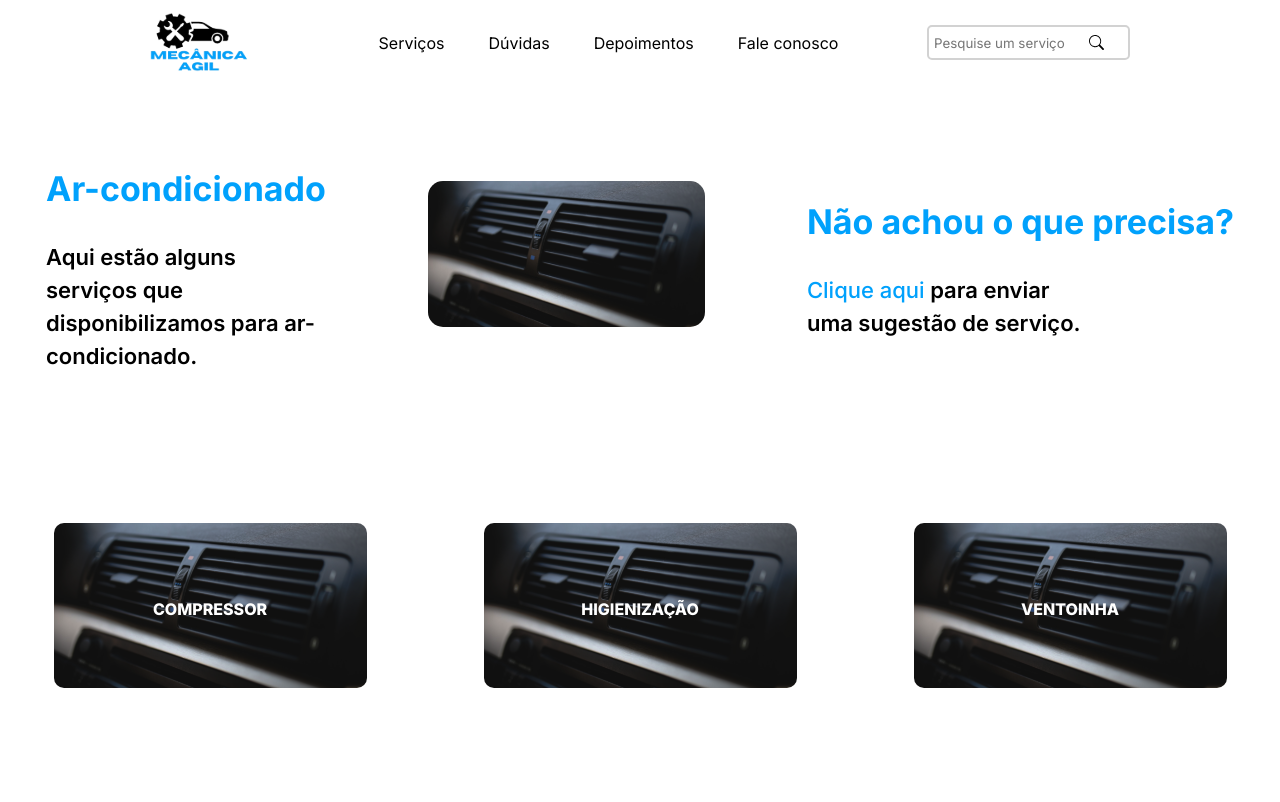
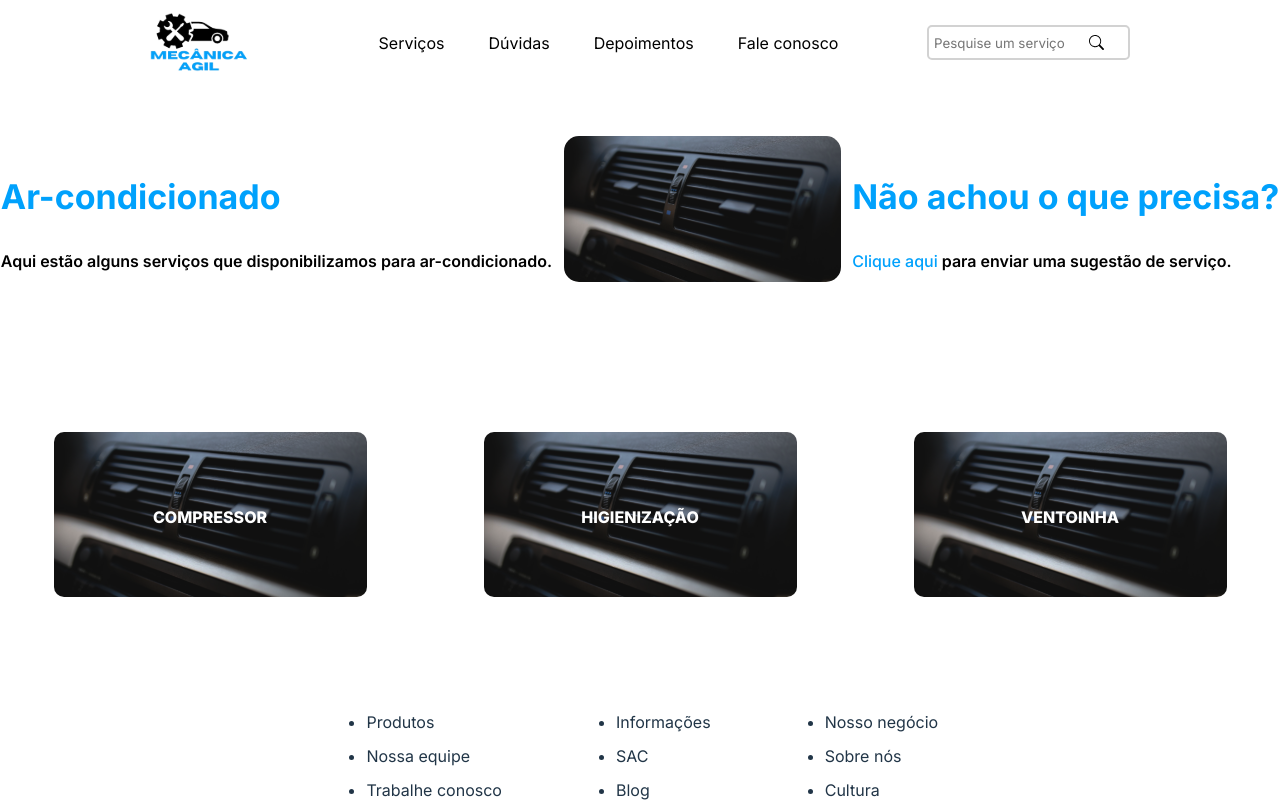
Before and after one commit to GabAraujo08/MecanicaAgil, a React (Vite) app in the folder mecanica-agil/: page /escolha-servico in a window 1280 px wide. Shown: the top 802 px of the page. Built offline with nearby package versions, Linux system fonts and the light colour scheme.

Commit message:
arrumado bug na pag principal

```diff
--- a/mecanica-agil/src/Componentes/EscolhaServico/Banner/ServicoBanner.tsx
+++ b/mecanica-agil/src/Componentes/EscolhaServico/Banner/ServicoBanner.tsx
@@ -3,7 +3,7 @@ import FotoAr from '../../../assets/img/ar-condicionado.svg'
 
 const ServicoBanner = () => {
     return(
-        <section className="banner">
+        <section className="banner-servico">
             <article>
                 <h1>Ar-condicionado</h1>
                 <p>Aqui estão alguns serviços que disponibilizamos para ar-condicionado.</p>
--- a/mecanica-agil/src/Componentes/EscolhaServico/Banner/style.css
+++ b/mecanica-agil/src/Componentes/EscolhaServico/Banner/style.css
@@ -1,4 +1,4 @@
-.banner {
+.banner-servico {
     display: flex;
     justify-content: space-around;
     align-items: center;
@@ -6,19 +6,19 @@
     margin-top: 50px;
 }
 
-.banner img{
+.banner-servico img{
     border-radius: 15px;
     width: 277px;
 }
 
-.banner article h1{
+.banner-servico article h1{
     font-size: 34px;
 }
 
-.banner article p{
+.banner-servico-servico article p{
     width: 275px;
     font-size: 22px;
 }
-.banner article a{
+.banner-servico article a{
     color: #00A1FC;
 }
```
